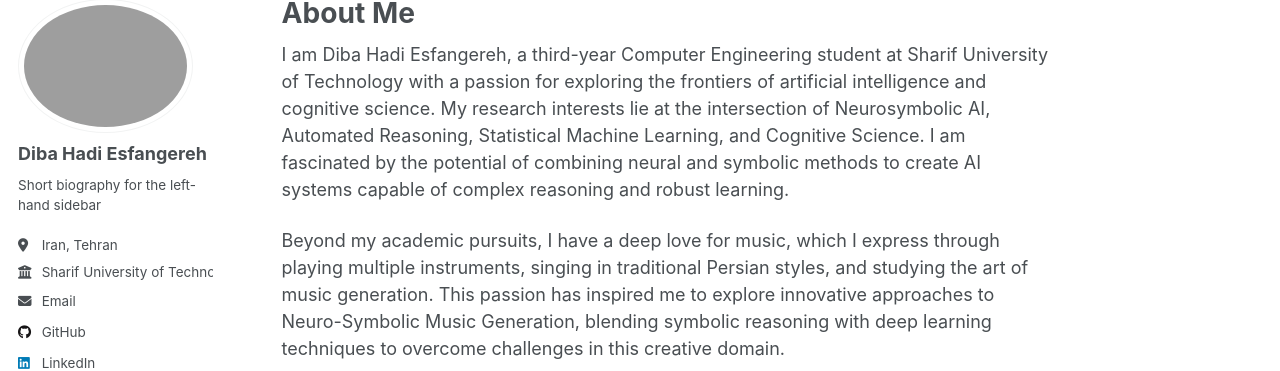
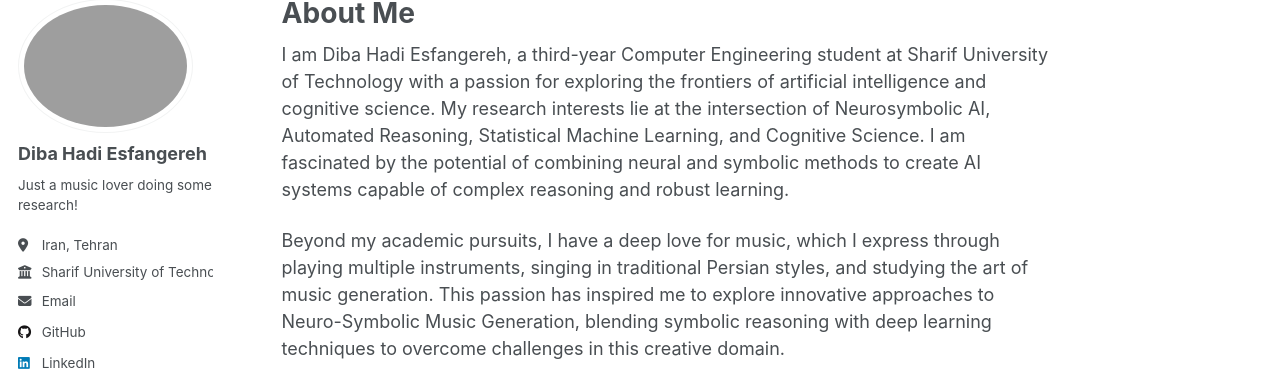
Before and after one commit to dibahadie/dibahadie.github.io, a Jekyll site: the page built from _pages/about.md, in a window 1280 px wide. Shown: the part 100-471 px from the top of the page. Built offline with Jekyll 4.4.1, drawn with Linux system fonts in a browser that asks for light colours; a script that is not in the unit is left out.

Commit message:
updated profile

```diff
--- a/_config.yml
+++ b/_config.yml
@@ -23,10 +23,10 @@
 #               Additional customization can be done by editing /_includes/author-profile.html
 author:
   # Biographic information
-  avatar           : "profilepic.png"
+  avatar           : "images/profilepic.png"
   name             : "Diba Hadi Esfangereh"
   pronouns         : # example: "she/her"
-  bio              : "Short biography for the left-hand sidebar"
+  bio              : "Just a music lover doing some research!"
   location         : "Iran, Tehran"
   employer         : "Sharif University of Technology"
   uri              : # URL
```
